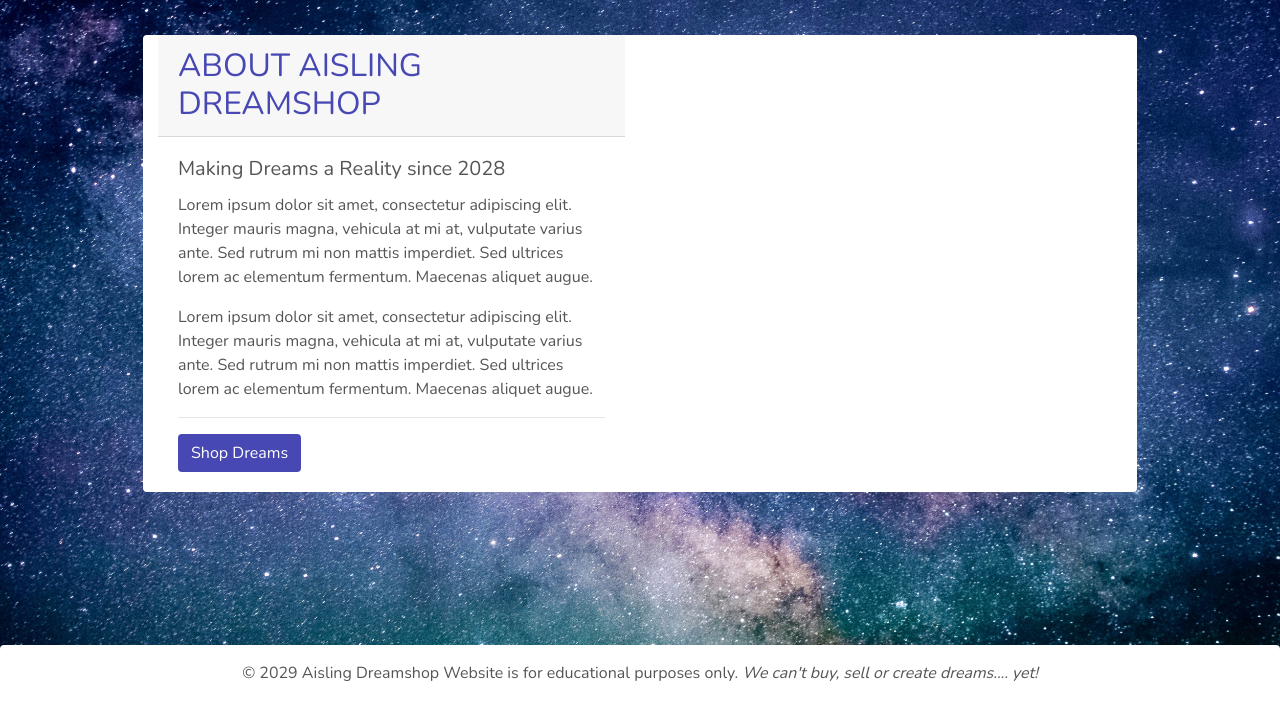
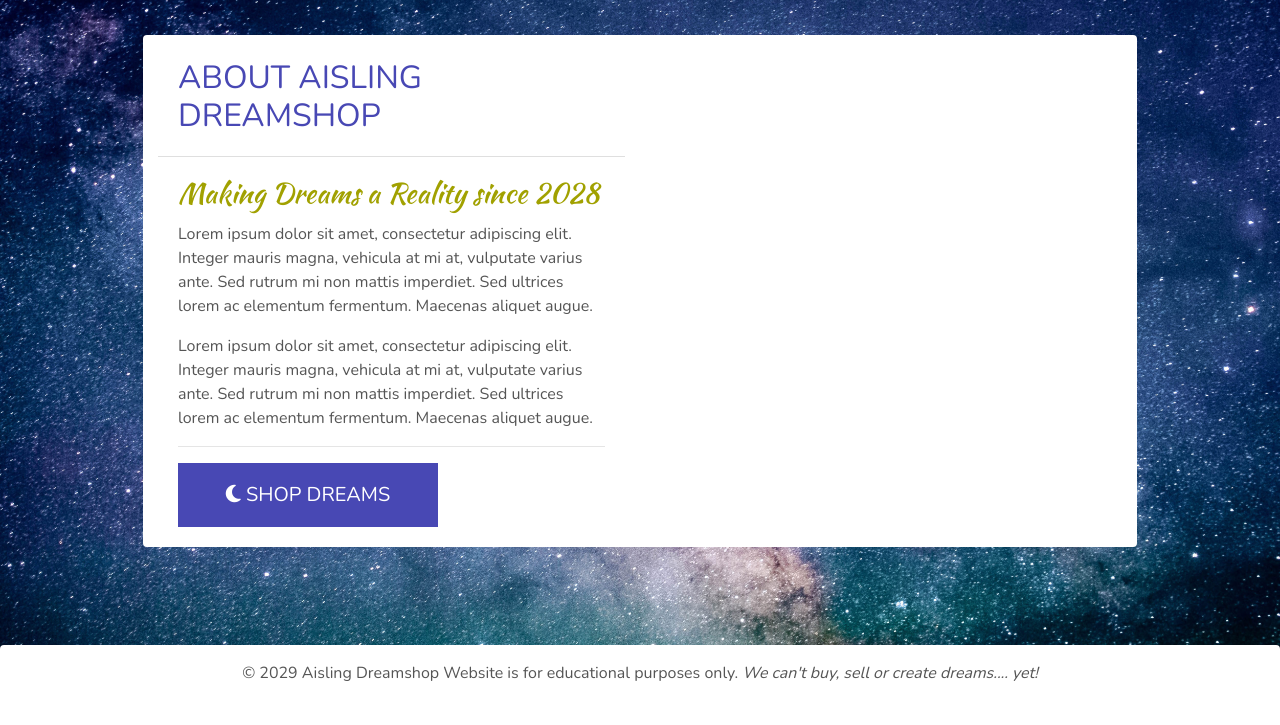
Before and after one commit to charliekranz/aishling_dreammarket, a Django app: page /about.html in a window 1280 px wide. Shown: the part 203-928 px from the top of the page. Run offline with Django 3.2, Linux system fonts and the light colour scheme; parts of the project's set-up code (start-up, migrations or seed data) failed here and were passed over; some libraries are stand-ins or nearby versions.

Commit message:
About page and styling tweaks

```diff
--- a/home/templates/about/about.html
+++ b/home/templates/about/about.html
@@ -13,15 +13,15 @@
     <div class="container h-100 pt-5">
         <div class="card">
             <div class="col-12 col-md-6 my-auto">
-                <div class="card-header logo-font text-blue pb-1">
+                <div class="card-header logo-font text-blue pt-4">
                     <h2>About Aisling Dreamshop</h2>
                 </div>
                 <div class="card-body">
-                    <h5 class="card-title">Making Dreams a Reality since 2028</h5>
+                    <h3 class="card-title text-gold script-font">Making Dreams a Reality since 2028</h3>
                         <p class="card-text">Lorem ipsum dolor sit amet, consectetur adipiscing elit. Integer mauris magna, vehicula at mi at, vulputate varius ante. Sed rutrum mi non mattis imperdiet. Sed ultrices lorem ac elementum fermentum. Maecenas aliquet augue.</p>
                         <p class="card-text">Lorem ipsum dolor sit amet, consectetur adipiscing elit. Integer mauris magna, vehicula at mi at, vulputate varius ante. Sed rutrum mi non mattis imperdiet. Sed ultrices lorem ac elementum fermentum. Maecenas aliquet augue.</p>
                         <hr>
-                        <a href="/products/?category=scary-dream,adventure-dream,mystery-dream,atmospheric-dream" class="btn btn-blue">Shop Dreams</a>
+                        <a href="/products/?category=scary-dream,adventure-dream,mystery-dream,atmospheric-dream" class="shop-now-button btn btn-lg rounded-0 text-uppercase py-3"><i class="fas fa-moon"></i> Shop Dreams</a>
                 </div>
             </div>
             <div class="col-12 col-md-6 my-auto">
--- a/static/css/base.css
+++ b/static/css/base.css
@@ -32,7 +32,7 @@ body {
 }
 
 .dropdown-item {
-    color: #a0a000;
+    color: #85851b;
 }
 
 .rounded-card {
@@ -45,6 +45,10 @@ body {
 
 .card {
     border: 0px!important;
+}
+
+.card-header {
+    background-color: #ffffff!important;
 }
 
 /* from Bulma */
```
